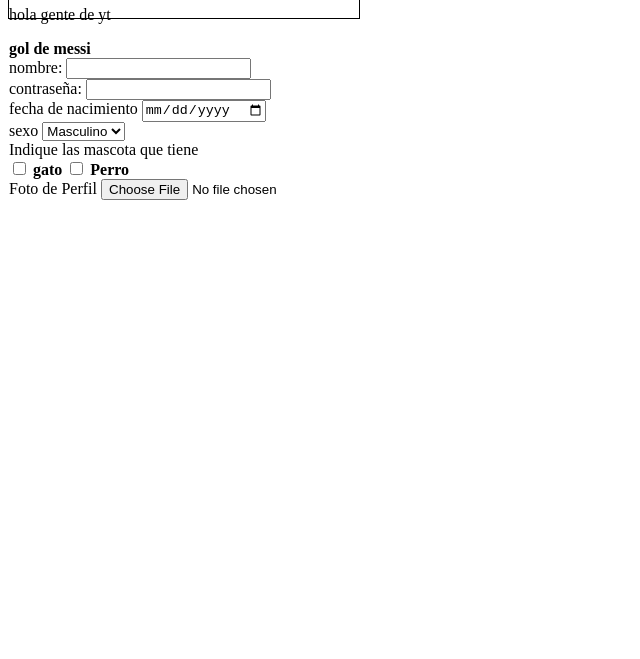
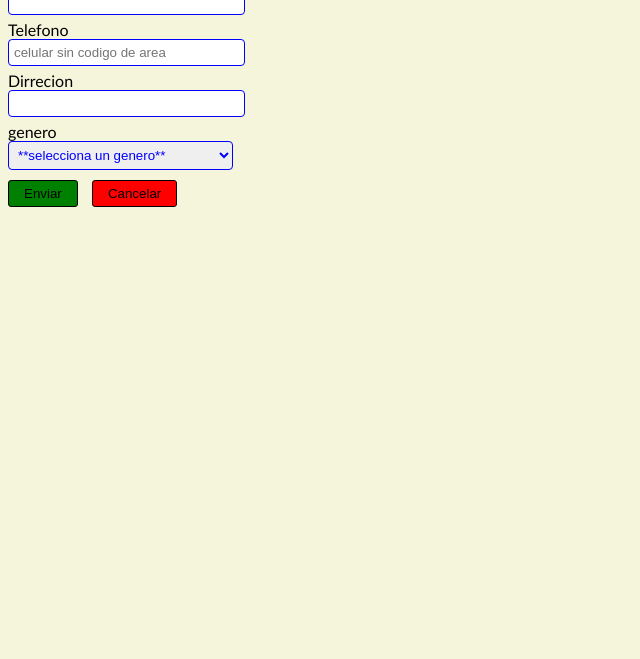
Before and after one commit to tobyla14/program-curso, a plain HTML site: page Index.html in a window 1280 px wide. Shown: the part 141-800 px from the top of the page, without its empty margins (0-640 px from the left). Drawn offline with Linux system fonts and the light colour scheme.

Commit message:
Formulario html/css

```diff
--- a/Index.html
+++ b/Index.html
@@ -3,39 +3,39 @@
 <head>
     <meta charset="UTF-8">
     <meta name="viewport" content="width=device-width, initial-scale=1.0">
-    <title>JOTA</title>
+    <title>etiquetas htmt</title>
+    <link rel="stylesheet" href="css/style.css">
 </head>
 <body>
- <div style="border: 1px solid black; width: 350px; height: 150px;">
-      <h1>hola soy Tobias</h1>
- <div>
+<div>
+    <h3>Formulario de Registro</h3>
+    <form method="post">
+        <label for="nombre">nombre</label>
+        <input type="" class="inputsyle">
+
+         <label for="Apellido">Apellido</label>
+        <input type="" class="inputsyle">
+
+        <label for="Telefono">Telefono</label>
+        <input type="" class="inputsyle" placeholder="celular sin codigo de area">
+
+        <label for="Dirrecion">Dirrecion</label>
+        <input type="" class="inputsyle">
+
+        <label for="genero">genero</label>
+        <select name="" id="">
+        <option value=""selected>**selecciona un genero**</option>
+        <option value="M">Masculino</option>
+        <option value="F">Femenino</option>
+         </select>
+
+         <input type="submit" value="Enviar" class="submit">
+         <button type="reset" class="reset">Cancelar</button>
+    </form>
 
 
-<h1>hola soy un titulp</h1>
+</div>
 
- <p>hola gente de yt</p>
-<strong>gol de messi</strong><br>
-
-<!--inputs-->
-<label for="">nombre:</label>
-<input type="text"> <br>
-<label for="">contraseña:</label>
-<input type="password" name="" id="contraeña"> <br>
-<label for="">fecha de nacimiento</label>
-<input type="date"  id="fecha"> <br>
-<label for="">sexo</label>
-<select name="" id="">
-    <option value="m">Masculino</option>
-    <option value="f">Femenino</option>
-    <option value="O">Otros</option>
-</select> <br>
-
-<label for="">Indique las mascota que tiene</label> <br>
-<input type="checkbox" value="Gato"> <strong>gato</strong>
-<input type="checkbox" value="Perro"> <strong>Perro</strong> <br>
-
-<label for="">Foto de Perfil</label>
-<input type="file" id="Perfil">
 
 </body>
 </html>
--- /dev/null
+++ b/css/style.css
@@ -0,0 +1,58 @@
+body{
+    background-color: beige;
+    font-family: 'Gill Sans', 'Gill Sans MT', Calibri, 'Trebuchet MS', sans-serif;
+}
+
+form{
+    width: 300px;
+    margin: 0px;
+}
+
+label{
+    display: block;
+    margin-top: 5px;
+}
+
+.inputsyle{
+    border: 1px solid;color: blue;
+    border-radius: 4px;
+    width: 75%;
+    padding: 5px;
+}
+
+select{
+    border-radius: 4px;
+    display: block;
+    width: 75%;
+    padding: 5px;
+    border: 1px solid;color: blue;
+    margin-bottom: 5px;
+}
+
+.submit{
+    background-color: green;
+    border-radius: 3px;
+    padding: 5px 15px;
+    margin: 5px 10px 10px 0px;
+    border: 1px solid;color: #000000;
+    cursor: pointer;
+}
+
+
+.reset{
+    background-color: red;
+    border-radius: 3px;
+    padding: 5px 15px;
+    border: 1px solid black;
+    cursor: pointer;
+}
+
+.submit:hover{
+    background-color: white;
+    color: #000000;
+}
+
+.reset:hover{
+    background-color: white;
+    color: aqua;
+}
```
